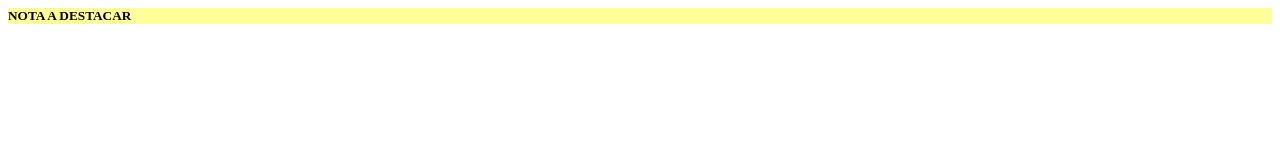
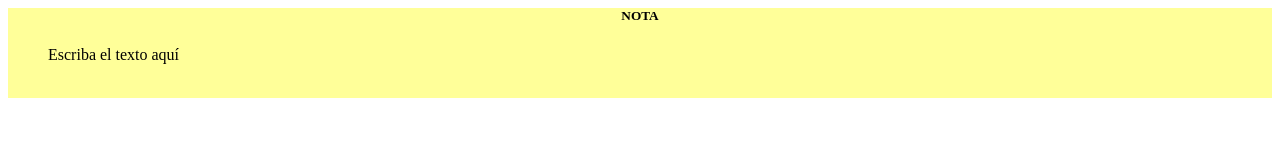
Before and after one commit to Vandelante/Formatos-de-notas, a plain HTML site: page index.html in a window 1280 px wide. Drawn offline with Linux system fonts and the light colour scheme.

Commit message:
Update index.html

```diff
--- a/index.html
+++ b/index.html
@@ -1,4 +1,5 @@
 <div contenteditable="true" style="text-align: left; background: #FFFF99;">
-<h5 textbold=""><strong>NOTA A DESTACAR</strong></h5>
-<p></p>
+<h5 textbold="" style="text-align: center;"><strong>NOTA</strong></h5>
+<p style="padding-left: 40px;">Escriba el texto aqu&iacute;</p>
+  <br />
 </div>
```
